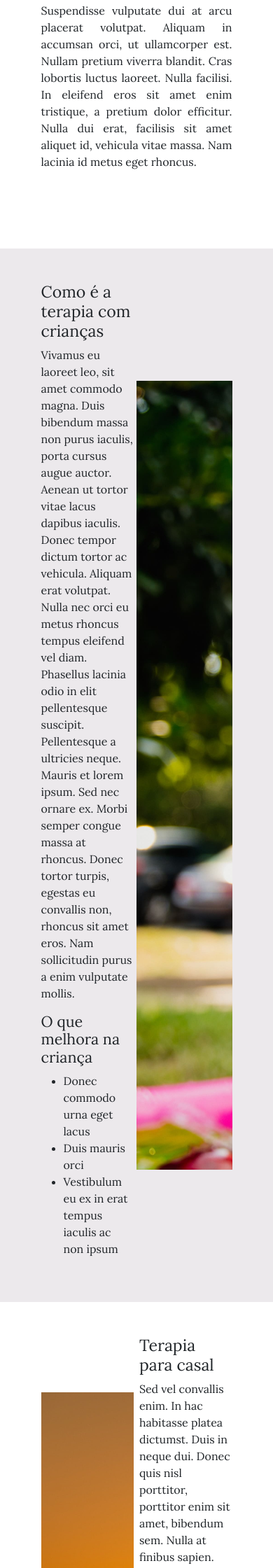
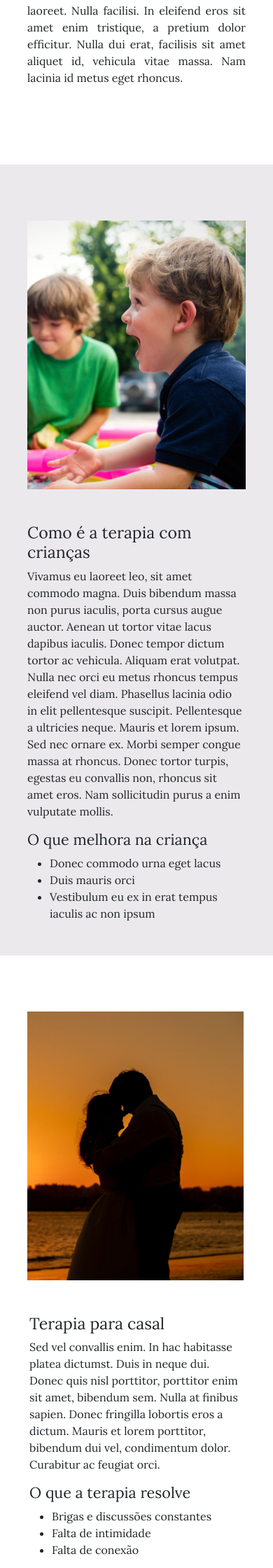
Before and after one commit to AugustoHide/siteRegina, a Node server app: page /terapia-tradicional in a window 390 px wide. Shown: the part 1320-3560 px from the top of the page at 70% size. Run offline with Node 20, Linux system fonts and the light colour scheme; some libraries are stand-ins or nearby versions; some web fonts are replaced.

Commit message:
termino de adaptação de página para mobile, principalmente celular

```diff
--- a/public/stylesheets/stylesheet.css
+++ b/public/stylesheets/stylesheet.css
@@ -356,6 +486,13 @@
     align-items: center;
 }
 
+@media (max-width: 768px){
+    .a-t-s-content{
+        margin: 0 10%;
+    }
+}
+
+/* ------------ ARTICLE-TEXT-IMG ------------ */
 #criancas, #familia, #barras-beneficios, #barras-como, #biomagnetismo-beneficios{
     background-color: rgb(236, 233, 236);
 }
@@ -363,6 +500,7 @@
 .article-section-text-img{
     display: flex;
     padding: 3rem 0;
+    flex-wrap: wrap;
 }
 
 .a-s-t-i-text{
@@ -415,6 +555,29 @@
     width: 100%;
 }
 
+@media (max-width: 768px){
+    .article-section-text-img{
+        padding: 2rem 10%;
+        flex-direction: column-reverse;
+    }
+    .a-s-t-i-text{
+        width: 100%;
+        margin: 0;
+    }
+    .a-s-t-i-img{
+        width: 100%;
+        margin: 0;
+        height: 30rem;
+    }
+    #crianca-img{
+        background-position-x: 75%;
+    }
+    #familia-img{
+        background-position-x: 50%;
+    }
+}
+
+/* ------------ ARTICLE-IMG-TEXT ------------ */
 .article-section-img-text{
     padding: 3rem 0;
     display: flex;
@@ -460,3 +624,28 @@
     padding-left: 1%;
     font-family: 'Lora', serif;
 }
+
+@media (max-width: 768px){
+    .article-section-img-text{
+        padding: 2rem 10%;
+        flex-direction: column;
+    }
+    .a-s-i-t-text{
+        width: 100%;
+        margin: 0;
+    }
+    .a-s-i-t-img{
+        width: 100%;
+        margin: 0;
+        height: 30rem;
+    }
+    #crianca-img{
+        background-position-x: 75%;
+    }
+    #casal-img{
+        background-position-x: 100%;
+    }
+    #biomagnetismo-como-img{
+        background-position-x: 60%;
+    }
+}
```
Also changed, not shown: other parts of public/stylesheets/stylesheet.css (+139 -6 lines), public/images/psicoterapia-mobile-mim.jpg (added).
